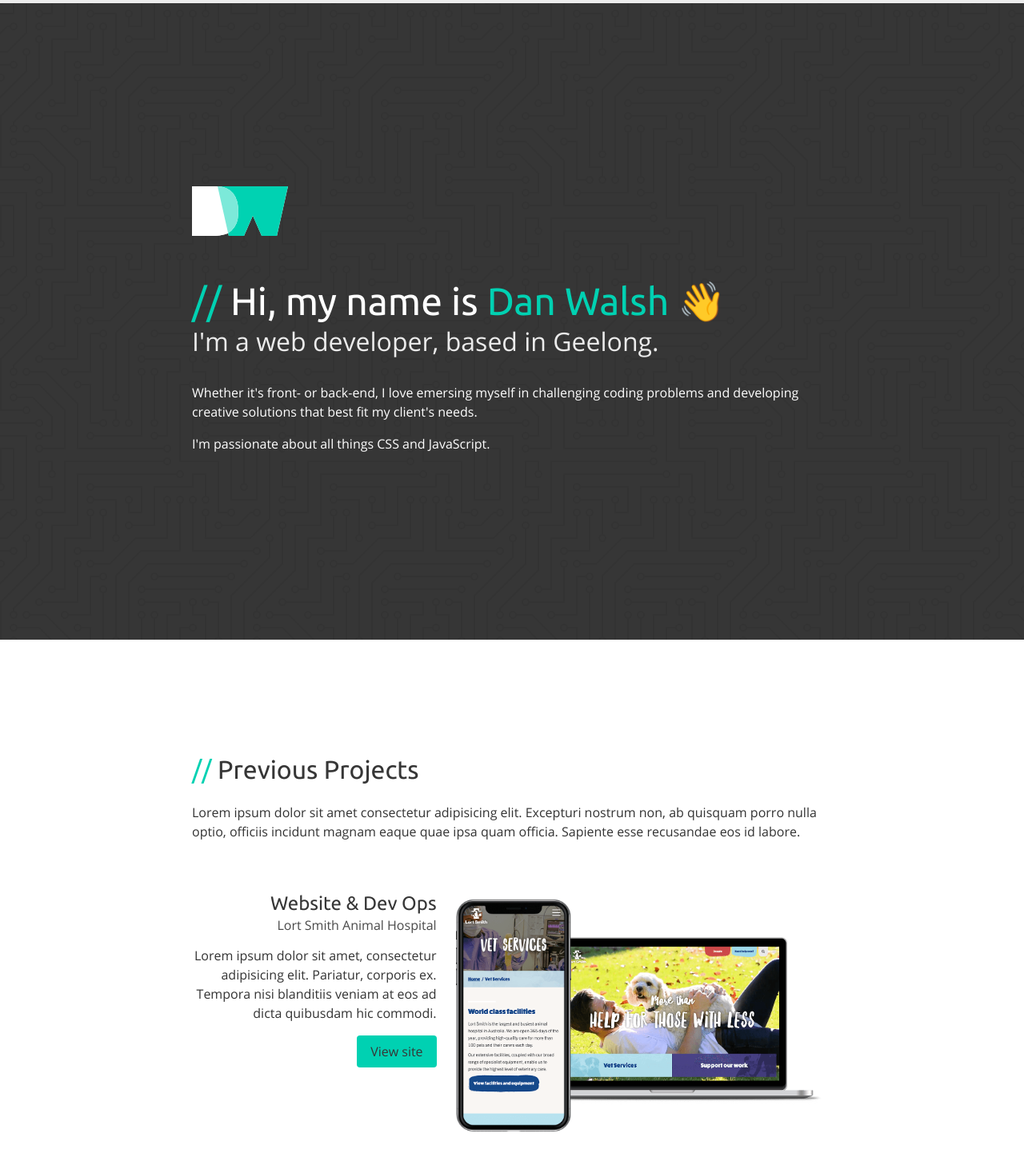
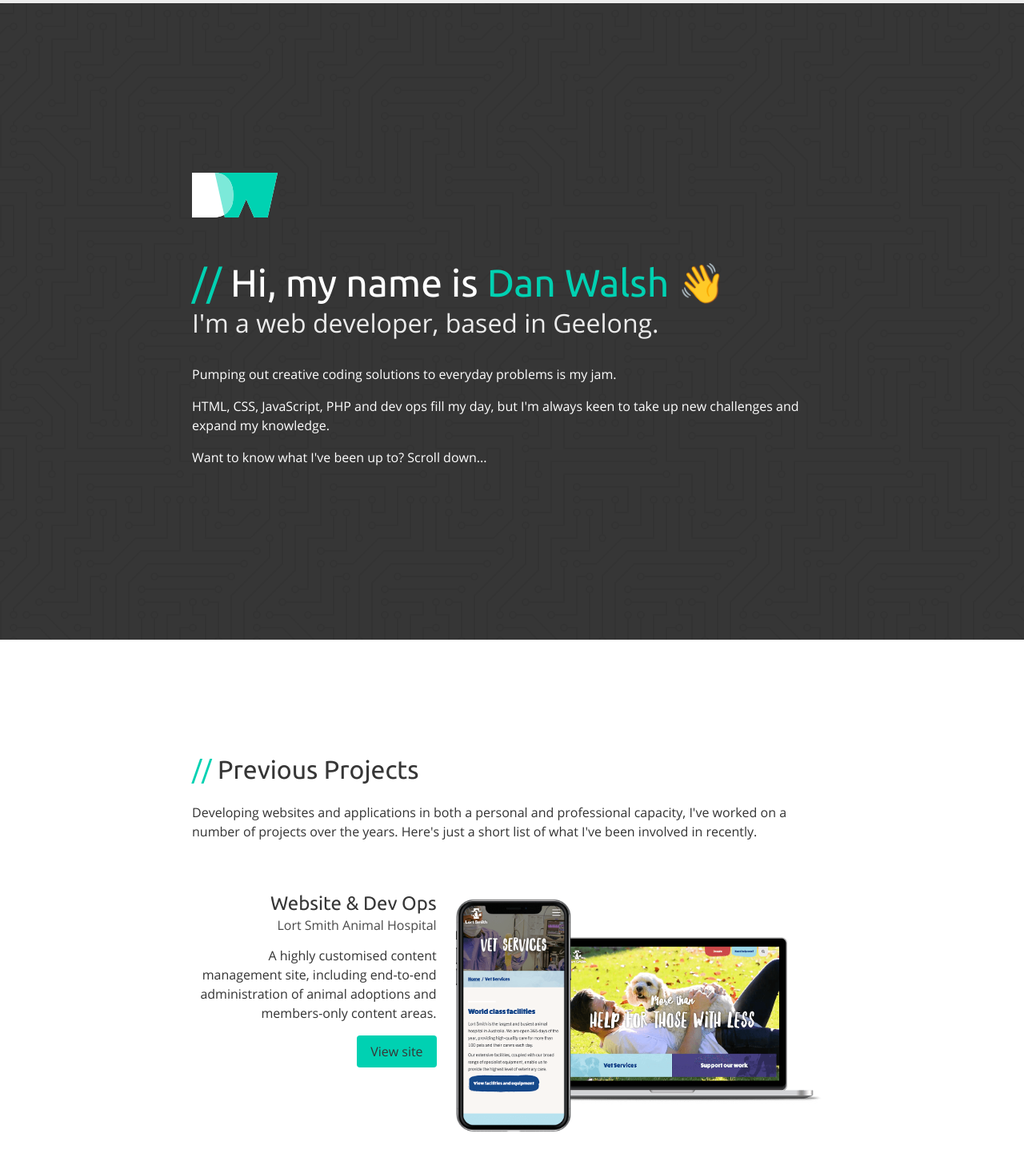
Before and after one commit to Daniel-Walsh/my-resume-site, a website: page index.html in a window 1280 px wide. Shown: the top 1442 px of the page at 80% size. Drawn offline with Linux system fonts and the light colour scheme.

Commit message:
Updated my copy.

```diff
--- a/assets/css/main.scss
+++ b/assets/css/main.scss
@@ -73,8 +73,8 @@ p {
 }
 
 .logo {
-    width: 120px;
-    height: auto;
+    height: 3.5rem;
+    width: auto;
 
     &-float {
         position: fixed;
--- a/assets/js/main.js
+++ b/assets/js/main.js
@@ -49,5 +49,6 @@ window.onload = function() {
     setTimeout(() => {
         document.getElementById('loading-screen').classList.add('hide');
         document.addEventListener('scroll', checkScrollPosition);
+        checkScrollPosition();
     }, 1000);
 };
--- a/index.html
+++ b/index.html
@@ -39,15 +39,10 @@
                 <div class="container">
                     <img class="logo" src="/assets/img/dw-logo-dark.svg" alt="">
                     <h1 class="title is-1">Hi, my name is <span class="has-text-primary">Dan&nbsp;Walsh</span>&nbsp;<span class="wave" aria-hidden="false">👋</span></h1>
-                    <p class="subtitle is-3">
-                        I'm a web developer, based in Geelong.
-                    </p>
-                    <p>
-                        Whether it's front- or back-end, I love emersing myself in challenging coding problems and developing creative solutions that best fit my client's needs.
-                    </p>
-                    <p>
-                        I'm passionate about all things CSS and JavaScript.
-                    </p>
+                    <p class="subtitle is-3">I'm a web developer, based in Geelong.</p>
+                    <p>Pumping out creative coding solutions to everyday problems is my jam.</p>
+                    <p>HTML, CSS, JavaScript, PHP and dev ops fill my day, but I'm always keen to take up new challenges and expand my knowledge.</p>
+                    <p>Want to know what I've been up to? Scroll down...</p>
                 </div>
             </div>
             <div id="scroll-down"><div></div></div>
@@ -57,7 +52,7 @@
             <div class="container fadein">
 
                 <h2 class="title is-3">Previous Projects</h2>
-                <p>Lorem ipsum dolor sit amet consectetur adipisicing elit. Excepturi nostrum non, ab quisquam porro nulla optio, officiis incidunt magnam eaque quae ipsa quam officia. Sapiente esse recusandae eos id labore.</p>
+                <p>Developing websites and applications in both a personal and professional capacity, I've worked on a number of projects over the years. Here's just a short list of what I've been involved in recently.</p>
 
                 <div class="columns work fadein">
                     <div class="column is-order-2-tablet">
@@ -66,7 +61,7 @@
                     <div class="column is-two-fifths has-text-left-mobile has-text-right-tablet">
                         <h3 class="title is-4">Website &amp Dev Ops</h3>
                         <p class="subtitle is-6">Lort Smith Animal Hospital</p>
-                        <p>Lorem ipsum dolor sit amet, consectetur adipisicing elit. Pariatur, corporis ex. Tempora nisi blanditiis veniam at eos ad dicta quibusdam hic commodi.</p>
+                        <p>A highly customised content management site, including end-to-end administration of animal adoptions and members-only content areas.</p>
                         <a class="button is-primary has-text-dark" href="https://www.lortsmith.com" rel="noreferrer" target="_blank">View site</a>
                     </div>
                 </div>
@@ -78,7 +73,7 @@
                     <div class="column is-two-fifths">
                         <h3 class="title is-4">Data Visualisation Website</h3>
                         <p class="subtitle is-6">Department of Environment, Land, Water &amp; Planning</p>
-                        <p>Lorem ipsum dolor sit amet, consectetur adipisicing elit. Pariatur, corporis ex. Tempora nisi blanditiis veniam at eos ad dicta quibusdam hic commodi.</p>
+                        <p>A wealth of statistical analysis re-imagined in the form of a multi-page vertically-scrolling website.</p>
                         <a class="button is-primary has-text-dark" href="https://howmuch.water.vic.gov.au" rel="noreferrer" target="_blank">View site</a>
                     </div>
                 </div>
@@ -88,9 +83,9 @@
                         <img class="lazy" data-lazy="/assets/img/westvicphn.png" alt="">
                     </div>
                     <div class="column is-two-fifths has-text-left-mobile has-text-right-tablet">
-                        <h3 class="title is-4">Website</h3>
+                        <h3 class="title is-4">WordPress Solution</h3>
                         <p class="subtitle is-6">Western Victoria PHN</p>
-                        <p>Lorem ipsum dolor sit amet, consectetur adipisicing elit. Pariatur, corporis ex. Tempora nisi blanditiis veniam at eos ad dicta quibusdam hic commodi.</p>
+                        <p>Event registrations, job vacancy advertising and management and content authoring workflows, all wrapped up in a custom-build WordPress solution.</p>
                         <a class="button is-primary has-text-dark" href="https://www.westvicphn.com.au" rel="noreferrer" target="_blank">View site</a>
                     </div>
                 </div>
@@ -101,7 +96,7 @@
             <div class="container">
 
                 <h2 class="title is-3">Get In Touch</h2>
-                <p>Lorem ipsum dolor sit amet consectetur adipisicing elit. Eligendi, minima recusandae. Suscipit, consequuntur consequatur praesentium qui ipsum dignissimos eum minima repudiandae, odit fuga harum, minus sunt quos inventore rerum tenetur!</p>
+                <p>Got an idea that needs developing? Have an older website that needs updating? Drop me a line and let's come up with a solution that best fits your needs.</p>
                 <form name="contact" method="POST" data-netlify="true">
 
                     <div class="field">
```
Also changed, not shown: assets/css/compiled.min.css, assets/css/main.css, 1 other file.
